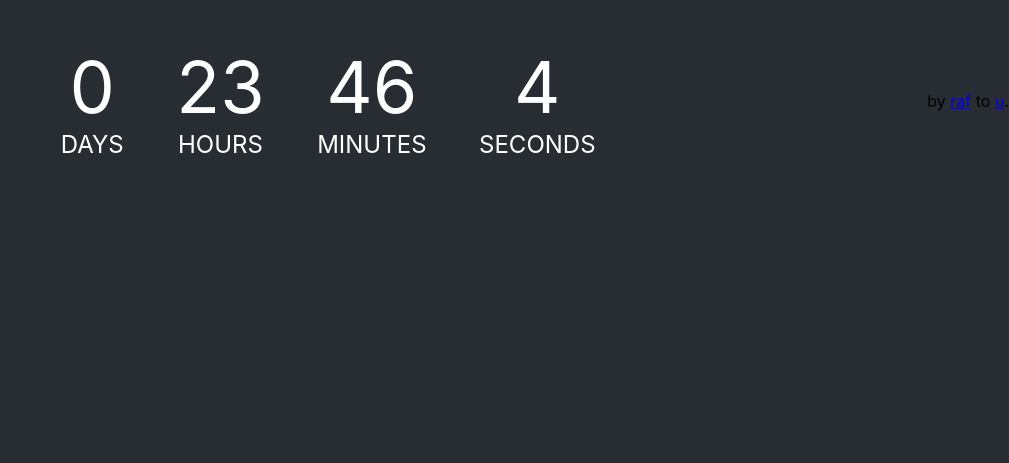
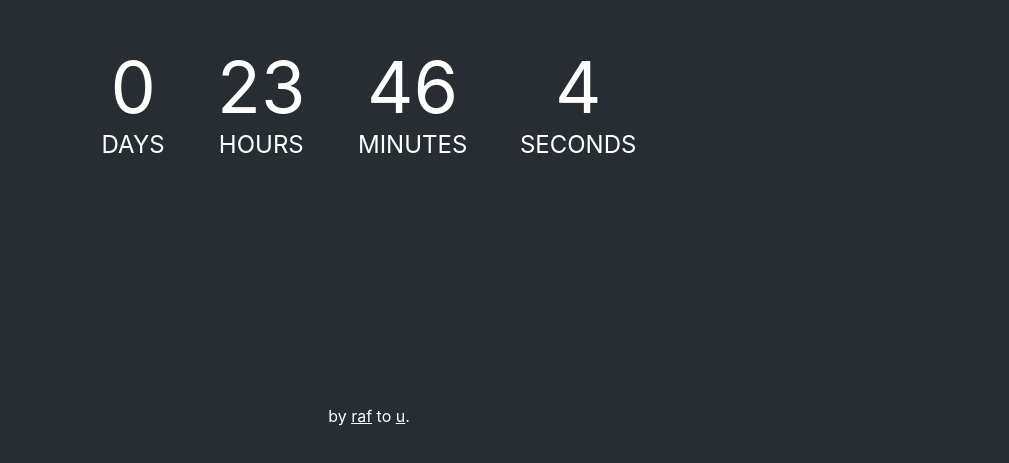
Before and after one commit to Sumire-Yoshizawa/countdown, a plain HTML site: page index.html in a window 1280 px wide. Shown: the part 299-762 px from the top of the page, without its empty margins (271-1280 px from the left). Drawn offline with Linux system fonts and the light colour scheme.

Commit message:
Update style.css

```diff
--- a/style.css
+++ b/style.css
@@ -63,6 +63,23 @@ li span {
   font-size: 4rem;
   padding: 0 .5rem;
 }
+a:link {color: currentColor; cursor: pointer;}
+
+
+footer{
+  bottom: 0;
+  position: fixed;
+  width: 100%;
+}
+
+.footer {
+  height: 100px;
+  margin: auto;
+  width: 200 px;
+  text-align:center;
+  padding: 5px;
+  color : #ffff;
+}
 
 @media all and (max-width: 768px) {
   h1 {
```
